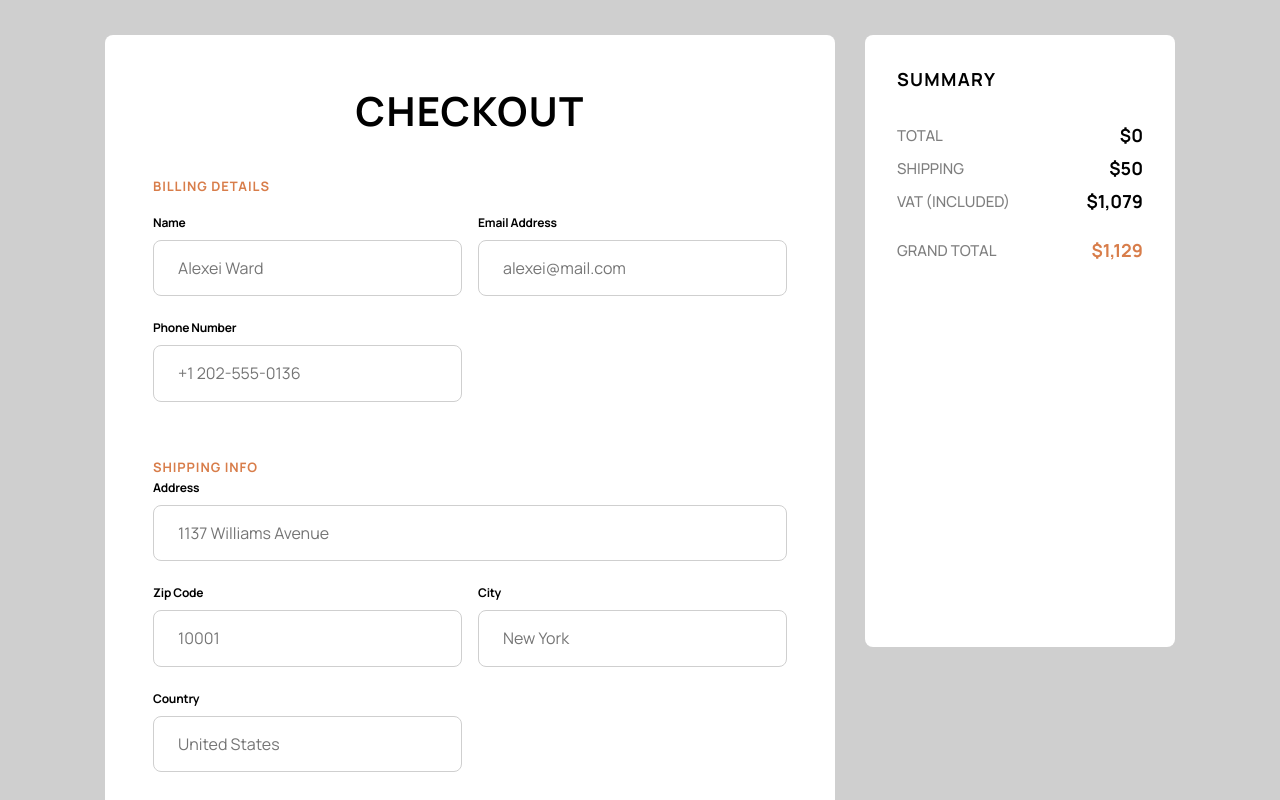
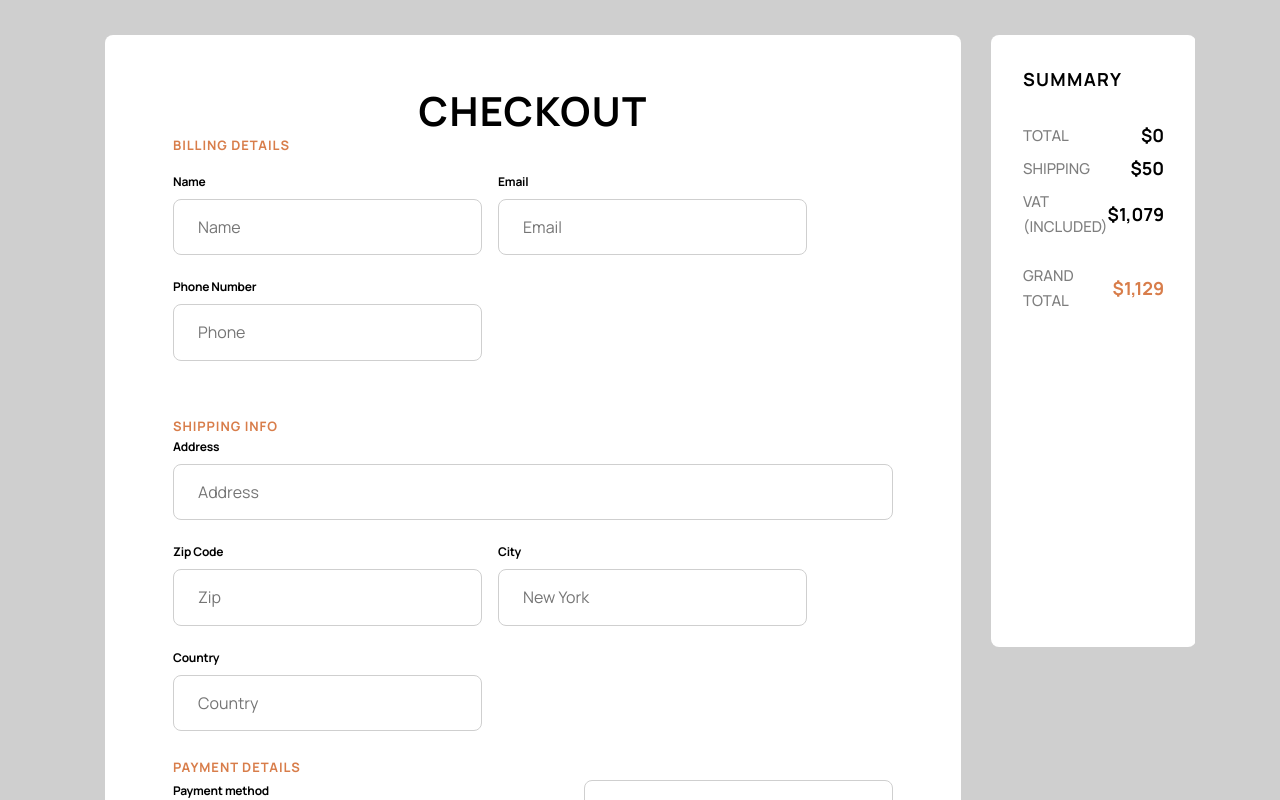
Before and after one commit to samadjei/audiophile-ecommerce-website, a Next.js app: page /Checkout in a window 1280 px wide. Shown: the part 240-1040 px from the top of the page. Built offline with nearby package versions, Linux system fonts and the light colour scheme.

Commit message:
redone checkout page form

```diff
--- a/components/Checkout/CheckoutForm.js
+++ b/components/Checkout/CheckoutForm.js
@@ -1,22 +1,9 @@
-import React, { useState } from 'react';
-import { Formik, Form, Field } from 'formik';
-import TextField from './TextField';
-import * as Yup from 'yup';
+import { useState, useEffect } from 'react';
+import SuccessModal from './SuccessModal';
 import Button from '../Button.js';
-import SuccessModal from './SuccessModal';
 
-const CheckoutForm = () => {
-	const [checked, setChecked] = useState();
-	// Success State
-	const [successOpen, setSuccessOpen] = useState(false);
-	const handleChecked = (e) => {
-		setChecked(e.target.value);
-	};
-
-	return (
-		<div className="checkout__form">
-			<Formik
-				initialValues={{
+function App() {
+	const initialValues = {
 		name: '',
 		email: '',
 		phone: '',
@@ -28,52 +15,132 @@ const CheckoutForm = () => {
 		cashOnDelivery: '',
 		eMoneyNum: '',
 		eMoneyPin: '',
-				}}
-				validationSchema={Yup.object({
-					name: Yup.string().required('Required'),
-					email: Yup.string().email('Wrong format').required('Required'),
-					phone: Yup.string().required('Required'),
-					address: Yup.string().required('Required'),
-					zip: Yup.string().required('Required'),
-					city: Yup.string().required('Required'),
-					eMoney: Yup.string().required('Required'),
-					country: Yup.string().required('Required'),
-					eMoneyNum: Yup.string().required('Required'),
-					eMoneyPin: Yup.string().required('Required'),
-				})}
-				onSubmit={(values, { setSubmitting, resetForm }) => {
-					setTimeout(() => {
-						// resetForm();
-						setSubmitting(false);
-						setSuccessOpen(true);
-					}, 400);
-				}}
-			>
-				{({ isSubmitting, handleSubmit }) => (
-					<Form onSubmit={handleSubmit}>
+	};
+	const [formValues, setFormValues] = useState(initialValues);
+	const [formErrors, setFormErrors] = useState({});
+	const [isSubmit, setIsSubmit] = useState(false);
+	const [checked, setChecked] = useState();
+
+	const handleChecked = (e) => {
+		setChecked(e.target.value);
+		console.log(e.target.value);
+	};
+
+	const handleChange = (e) => {
+		const { name, value } = e.target;
+		setFormValues({ ...formValues, [name]: value });
+	};
+
+	const handleSubmit = (e) => {
+		e.preventDefault();
+		setFormErrors(validate(formValues));
+		setIsSubmit(true);
+	};
+
+	useEffect(() => {
+		console.log(formErrors);
+		if (Object.keys(formErrors).length === 0 && isSubmit) {
+			console.log(formValues);
+		}
+	}, [formErrors]);
+	const validate = (values) => {
+		const errors = {};
+		const regex = /^[^\s@]+@[^\s@]+\.[^\s@]{2,}$/i;
+		if (!values.name) {
+			errors.name = 'Name is required!';
+		}
+		if (!values.email) {
+			errors.email = 'Email is required!';
+		} else if (!regex.test(values.email)) {
+			errors.email = 'Wrong format';
+		}
+		if (!values.phone) {
+			errors.phone = 'Phone is required!';
+		}
+		if (!values.address) {
+			errors.address = 'Address is required!';
+		}
+		if (!values.zip) {
+			errors.zip = 'Zip Code is required!';
+		}
+		if (!values.city) {
+			errors.city = 'City is required!';
+		}
+
+		if (!values.country) {
+			errors.country = 'Country is required!';
+		}
+		return errors;
+	};
+
+	return (
+		<div className="container">
+			{Object.keys(formErrors).length === 0 && isSubmit ? <SuccessModal /> : null}
+
+			<form onSubmit={handleSubmit}>
 				<span className="sub-title">Billing Details</span>
+
 				<div className="field__billing">
 					<div className="field__billing-items">
-								<TextField label="Name" name="name" placeholder="Alexei Ward" type="text" />
-								<TextField label="Email Address" name="email" placeholder="alexei@mail.com" type="email" />
+						<div className="field__inputs">
+							<div className="field__headers">
+								<label className="field--label">Name</label>
+								<p className="field--label">{formErrors.name}</p>
 							</div>
-							<div className="field__billing-number">
-								<TextField label="Phone Number" name="phone" placeholder="+1 202-555-0136" type="number" />
+							<input className="field__input" type="text" name="name" placeholder="Name" defaultValue={formValues.name} onChange={handleChange} />
+						</div>
+
+						<div className="field__inputs">
+							<div className="field__headers">
+								<label className="field--label">Email</label>
+								<p className="field--label">{formErrors.email}</p>
+							</div>
+							<input className="field__input" type="text" name="email" placeholder="Email" defaultValue={formValues.email} onChange={handleChange} />
 						</div>
 					</div>
-
+					<div className="field__width">
+						<div className="field__headers">
+							<label className="field--label">Phone Number</label>
+							<p className="field--label">{formErrors.phone}</p>
+						</div>
+						<input className="field__input" type="number" name="phone" placeholder="Phone" defaultValue={formValues.phone} onChange={handleChange} />
+					</div>
+				</div>
+				{/* Shipping */}
 				<div className="field__shipping">
 					<span className="sub-title">Shipping Info</span>
+					<div className="field__inputs field__address">
+						<div className="field__headers">
+							<label className="field--label">Address</label>
+							<p className="field--label">{formErrors.address}</p>
+						</div>
+						<input className="field__input field__shipping-address" type="text" name="address" placeholder="Address" defaultValue={formValues.address} onChange={handleChange} />
+					</div>
+					<div className="field__billing-items">
+						<div className="field">
+							<div className="field__headers">
+								<label className="field--label">Zip Code</label>
+								<p className="field--label">{formErrors.zip}</p>
+							</div>
+							<input className="field__input" type="number" name="zip" placeholder="Zip" defaultValue={formValues.zip} onChange={handleChange} />
+						</div>
 						<div>
-								<TextField className="field__input field__shipping-address" label="Address" name="address" placeholder="1137 Williams Avenue" type="text" />
-								<div className="field__shipping-inner">
-									<TextField label="Zip Code" name="zip" placeholder="10001" type="text" />
-									<TextField label="City" name="city" placeholder="New York" type="text" />
+							<div className="field__headers">
+								<label className="field--label">City</label>
+								<p className="field--label">{formErrors.city}</p>
 							</div>
-								<div className="field__shipping-country">
-									<TextField label="Country" name="country" placeholder="United States" type="text" />
+							<input className="field__input" type="text" name="city" placeholder="New York" defaultValue={formValues.city} onChange={handleChange} />
 						</div>
 					</div>
+					<div className="field__width">
+						<div className="field__headers">
+							<label className="field--label">Country</label>
+							<p className="field--label">{formErrors.country}</p>
+						</div>
+						<input className="field__input" type="text" name="country" placeholder="Country" defaultValue={formValues.country} onChange={handleChange} />
+					</div>
+				</div>
+				{/* Payments */}
 				<div className="field__payments">
 					<span className="sub-title">Payment Details</span>
 					<div className="field__payments-method">
@@ -82,19 +149,29 @@ const CheckoutForm = () => {
 						</div>
 						<div onChange={handleChecked} className="field__radios">
 							<div className="field__radios-items">
-											<Field type="radio" name="picked" value="e-Money" />
+								<input type="radio" name="picked" value="e-Money" />
 								<label className="field__radios-text">e-Money</label>
 							</div>
 							<div className="field__radios-items">
-											<Field type="radio" name="picked" value="Cash on Delivery" />
+								<input type="radio" name="picked" value="Cash on Delivery" />
 								<label className="field__radios-text">Cash on Delivery</label>
 							</div>
 						</div>
 					</div>
 					{checked == 'e-Money' ? (
 						<div className="field__payments-number">
-										<TextField checked={handleChecked} label="e-Money Number" name="eMoneyNum" placeholder="238521993" type="number" />
-										<TextField label="e-Money PIN" name="eMoneyPin" placeholder="6891" type="number" />
+							<div>
+								<label className="field--label" htmlFor="e-Money Number">
+									e-Money Number
+								</label>
+								<input className="field__input" type="number" name="eMoneyNum" placeholder="238521993" />
+							</div>
+							<div>
+								<label className="field--label" htmlFor="e-Money PIN">
+									e-Money PIN
+								</label>
+								<input className="field__input" type="number" name="eMoneyNum" placeholder="6891" />
+							</div>
 						</div>
 					) : null}
 					{checked == 'Cash on Delivery' ? (
@@ -108,13 +185,9 @@ const CheckoutForm = () => {
 						Continue & Pay
 					</Button>
 				</div>
-						</div>
-					</Form>
-				)}
-			</Formik>
-			<SuccessModal open={successOpen} onClose={() => setSuccessOpen(false)} />
+			</form>
 		</div>
 	);
-};
+}
 
-export default CheckoutForm;
+export default App;
--- a/components/Checkout/TextField.js
+++ /dev/null
@@ -1,25 +0,0 @@
-import React from 'react';
-import { useField } from 'formik';
-
-const TextField = ({ label, ...props }) => {
-	const [field, meta] = useField(props);
-	return (
-		<div className="field__inputs">
-			<div className="field__headers">
-				{meta.touched && meta.error ? (
-					<label className="field--label error" htmlFor={field.name}>
-						{label}
-					</label>
-				) : (
-					<label className="field--label" htmlFor={field.name}>
-						{label}
-					</label>
-				)}
-				{meta.touched && meta.error ? <span className="field--label error">{meta.error}</span> : null}
-			</div>
-			{meta.touched && meta.error ? <input className="field__input field--error" placeholder={field.placeholder} type={field.type} {...field} {...props} /> : <input className="field__input" placeholder={field.placeholder} type={field.type} {...field} {...props} />}
-		</div>
-	);
-};
-
-export default TextField;
--- a/components/Footer.js
+++ b/components/Footer.js
@@ -12,6 +12,7 @@ const Footer = () => {
 				<div className="footer__left">
 					<div className='footer__top'>
 						<div className="footer__logo">
+							<div className="footer__logo-orange"></div>
 							<Image src="/assets/shared/desktop/logo.svg" alt="Audiophile Logo" width={143} height={25} />
 						</div>
 						<ul className="footer__links">
--- a/pages/Checkout.js
+++ b/pages/Checkout.js
@@ -1,7 +1,7 @@
-import React from 'react';
+import { useState } from 'react';
 import Link from 'next/link';
+import Summary from '../components/Checkout/Summary';
 import CheckoutForm from '../components/Checkout/CheckoutForm';
-import Summary from '../components/Checkout/Summary';
 
 const Checkout = () => {
 	return (
--- a/scss/layout/_footer.scss
+++ b/scss/layout/_footer.scss
@@ -2,6 +2,23 @@
 
 .footer {
 	background: var(--black);
+
+	&__logo {
+		position: relative;
+		&-orange {
+			width: 10.1rem;
+			height: 0.4rem;
+			background: var(--orange);
+			position: absolute;
+			top: -7.45rem;
+			@include breakpoint(medium) {
+				right: 0;
+			}
+			@include breakpoint(small) {
+				right: 2rem;
+			}
+		}
+	}
 
 	&__top {
 		display: flex;
--- a/scss/pages/_checkout.scss
+++ b/scss/pages/_checkout.scss
@@ -125,6 +125,14 @@
 			color: var(--black);
 			margin-left: 1.6rem;
 		}
+	}
+
+	&__address {
+		margin-bottom: 2.4rem;
+	}
+
+	&__width {
+		width: 30.9rem;
 	}
 
 	&__inputs {
--- a/scss/pages/_homepage.scss
+++ b/scss/pages/_homepage.scss
@@ -71,7 +71,7 @@
 // Select product
 .select {
 	@include container;
-	padding-bottom: 9rem;
+	margin-bottom: 9rem;
 
 	&__speaker {
 		background: var(--orange);
@@ -90,8 +90,13 @@
 			padding-right: 2.4rem;
 			padding-left: 2.4rem;
 			height: 60rem;
+			margin-top: 12rem;
+		}
+		@include breakpoint(large) {
+			margin-top: 16.8rem;
 		}
 		@include breakpoint(medium) {
+			margin-top: 9.6rem;
 			height: 56rem;
 			gap: 13.9rem;
 			flex-direction: row;
```
Also changed, not shown: components/Checkout/Form.js (added, +85 -0 lines), components/Checkout/SuccessModal.js (+11 -9 lines). Lines whose indentation alone changed are shown as unchanged.
